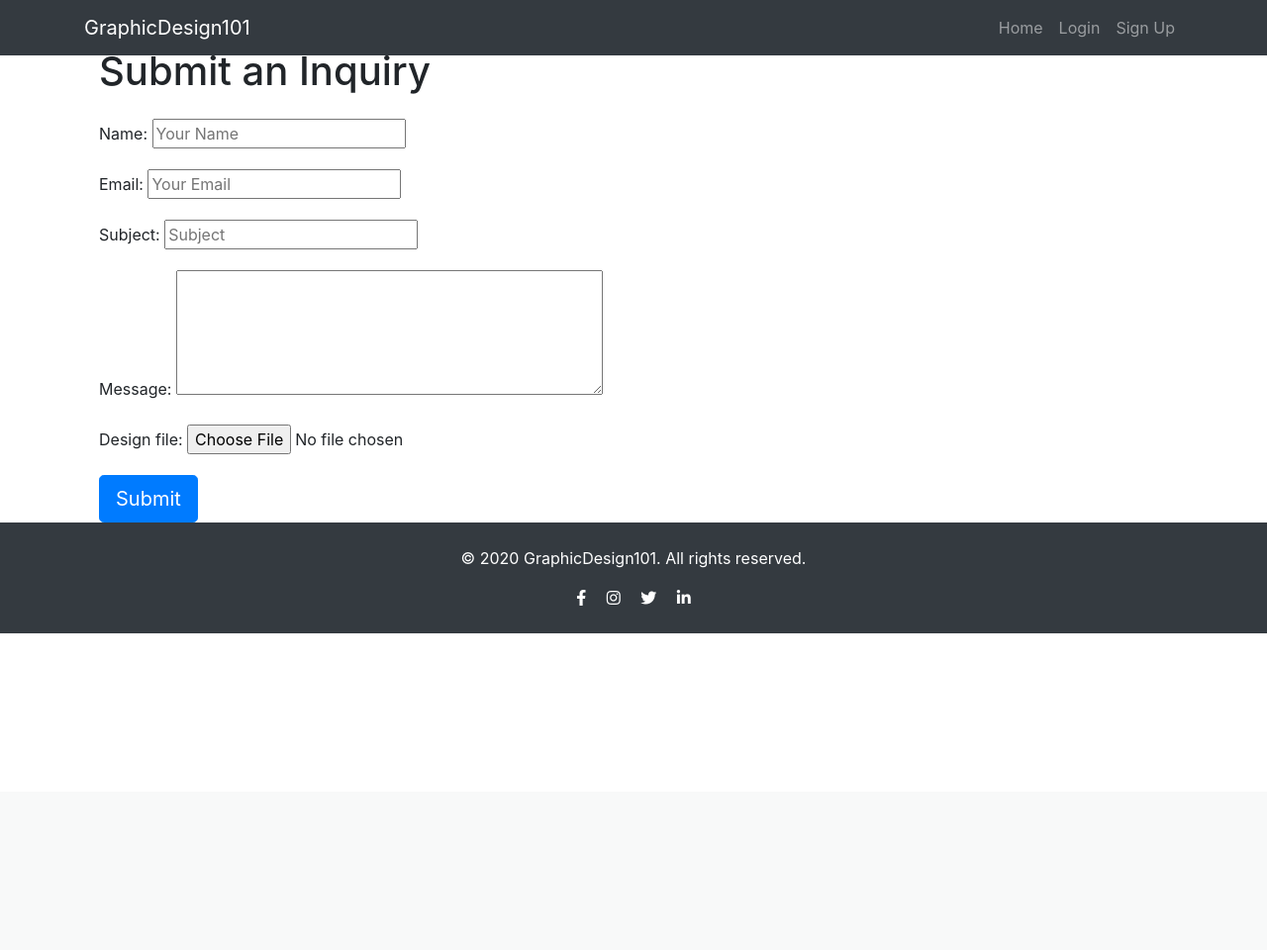
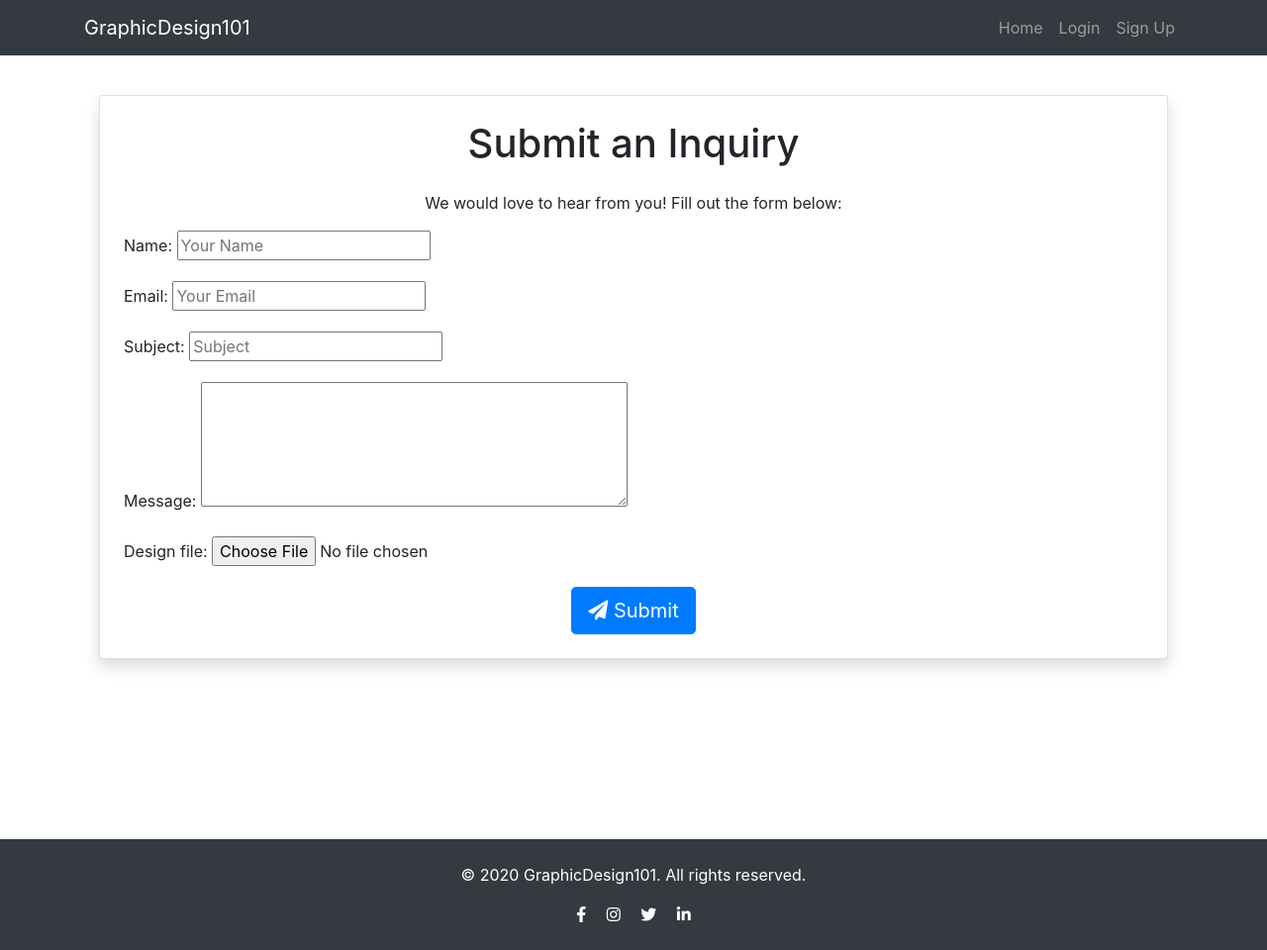
Before and after one commit to Markmcl25/graphicdesign101, a Django app: template home/templates/home/inquiry_form.html in a window 1280 px wide. Shown: the whole page at 99% size. Before the commit the page ends 640 px from the top, so only its background shows below. Run offline with Django 3.2, Linux system fonts and the light colour scheme; tables that the repository leaves empty hold one stand-in row (values such as "Sample post"); the template is opened without the code that fills it: values that come from a table or form of the project are taken from there, most other values are stand-ins (such as "Sample title", 1, 10 or a date in 2020).

Commit message:
fixed all footer issues

```diff
--- a/home/templates/home/inquiry_form.html
+++ b/home/templates/home/inquiry_form.html
@@ -2,12 +2,23 @@
 {% load static %}
 
 {% block content %}
-<div class="container mt-5">
-    <h1 class="mb-4">Submit an Inquiry</h1>
-    <form method="POST" enctype="multipart/form-data">
-        {% csrf_token %}
-        {{ form.as_p }}
-        <button type="submit" class="btn btn-primary btn-lg">Submit</button>
-    </form>
+<div class="d-flex flex-column min-vh-100">
+    <div class="container flex-grow-1 mt-5">
+        <div class="card shadow p-4">
+            <h1 class="mb-4 text-center">Submit an Inquiry</h1>
+            <p class="text-center">We would love to hear from you! Fill out the form below:</p>
+            <form method="POST" enctype="multipart/form-data">
+                {% csrf_token %}
+                <div class="form-group">
+                    {{ form.as_p }}
+                </div>
+                <div class="text-center">
+                    <button type="submit" class="btn btn-primary btn-lg">
+                        <i class="fas fa-paper-plane"></i> Submit
+                    </button>
+                </div>
+            </form>
+        </div>
+    </div>
 </div>
 {% endblock %}
--- a/static/css/base.css
+++ b/static/css/base.css
@@ -1,5 +1,5 @@
 /* General Styles */
-html, body {
+body {
     height: 100%;
     margin: 0;
 }
```
Also changed, not shown: home/templates/home/logout.html (added, +16 -0 lines), templates/account/logout.html (+25 -18 lines).
